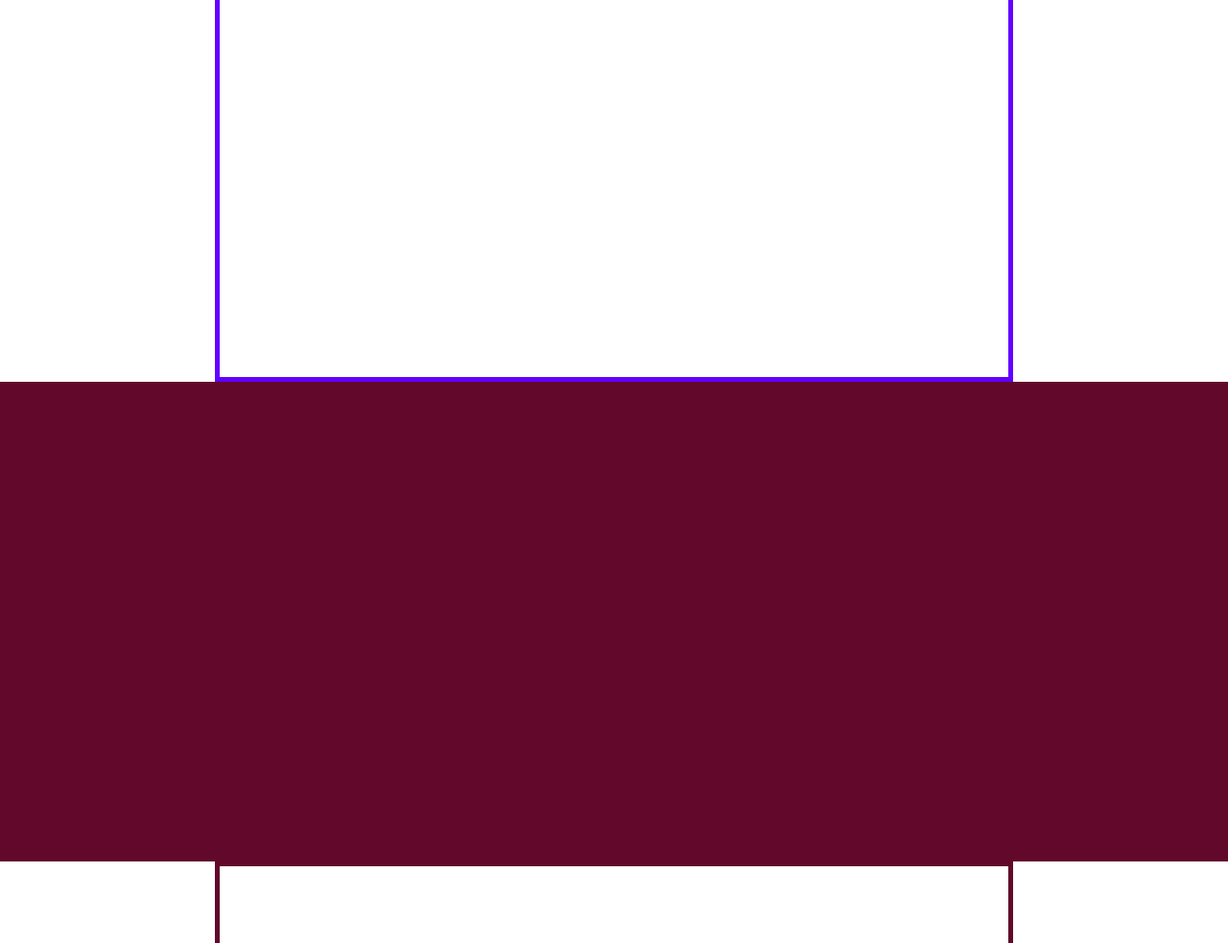
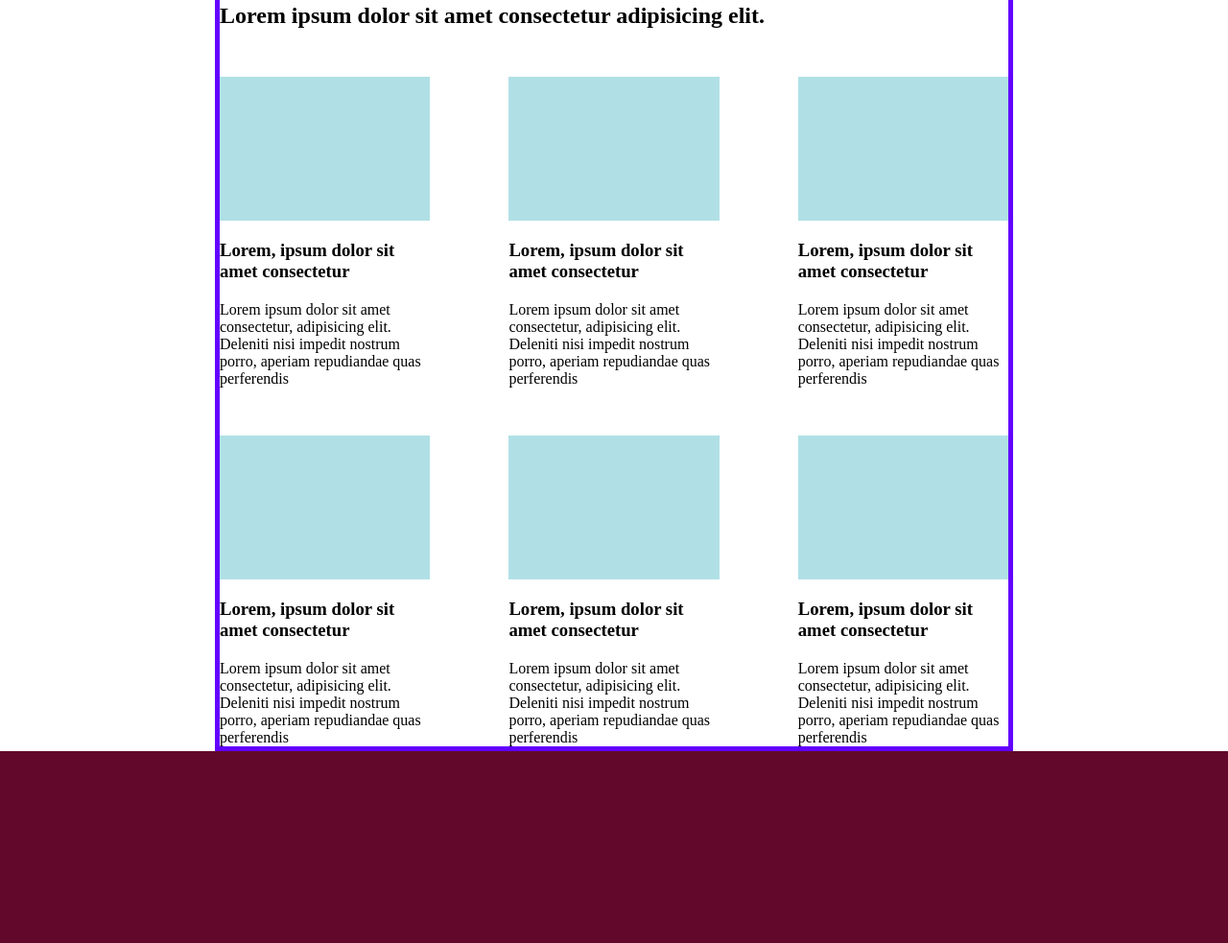
Before and after one commit to FloatIndex/htmlcss-dropbox, a plain HTML site: page index.html in a window 1280 px wide. Shown: the part 2862-3845 px from the top of the page at 96% size. Drawn offline with Linux system fonts and the light colour scheme.

Commit message:
layout section features

```diff
--- a/index.html
+++ b/index.html
@@ -73,15 +73,15 @@
                     <span></span>
                     <span></span>
 
-                    <div class="column" id="professional">
+                    <div class="column">
 
                     </div>
 
-                    <div class="column" id="standard">
+                    <div class="column middle">
 
                     </div>
 
-                    <div class="column" id="advanced">
+                    <div class="column">
 
                     </div>
                 </div>
@@ -121,8 +121,80 @@
         </section>
 
 
-        <section class="debug" id="features">
+        <section id="features">
             <div class="container">
+
+                <h2>Lorem ipsum dolor sit amet consectetur adipisicing elit.</h2>
+
+                <div class="row">
+                    <div class="column">
+                        <div class="img">
+
+                        </div>
+
+                        <div class="txt">
+                            <h3>Lorem, ipsum dolor sit amet consectetur</h3>
+                            <p>Lorem ipsum dolor sit amet consectetur, adipisicing elit. Deleniti nisi impedit nostrum porro, aperiam repudiandae quas perferendis</p>
+                        </div>
+                    </div>
+
+                    <div class="column middle">
+                        <div class="img">
+
+                        </div>
+
+                        <div class="txt">
+                            <h3>Lorem, ipsum dolor sit amet consectetur</h3>
+                            <p>Lorem ipsum dolor sit amet consectetur, adipisicing elit. Deleniti nisi impedit nostrum porro, aperiam repudiandae quas perferendis</p>
+                        </div>
+                    </div>
+
+                    <div class="column">
+                        <div class="img">
+
+                        </div>
+
+                        <div class="txt">
+                            <h3>Lorem, ipsum dolor sit amet consectetur</h3>
+                            <p>Lorem ipsum dolor sit amet consectetur, adipisicing elit. Deleniti nisi impedit nostrum porro, aperiam repudiandae quas perferendis</p>
+                        </div>
+                    </div>
+                </div>
+
+                <div class="row">
+                    <div class="column">
+                        <div class="img">
+
+                        </div>
+
+                        <div class="txt">
+                            <h3>Lorem, ipsum dolor sit amet consectetur</h3>
+                            <p>Lorem ipsum dolor sit amet consectetur, adipisicing elit. Deleniti nisi impedit nostrum porro, aperiam repudiandae quas perferendis</p>
+                        </div>
+                    </div>
+
+                    <div class="column middle">
+                        <div class="img">
+
+                        </div>
+
+                        <div class="txt">
+                            <h3>Lorem, ipsum dolor sit amet consectetur</h3>
+                            <p>Lorem ipsum dolor sit amet consectetur, adipisicing elit. Deleniti nisi impedit nostrum porro, aperiam repudiandae quas perferendis</p>
+                        </div>
+                    </div>
+
+                    <div class="column">
+                        <div class="img">
+
+                        </div>
+
+                        <div class="txt">
+                            <h3>Lorem, ipsum dolor sit amet consectetur</h3>
+                            <p>Lorem ipsum dolor sit amet consectetur, adipisicing elit. Deleniti nisi impedit nostrum porro, aperiam repudiandae quas perferendis</p>
+                        </div>
+                    </div>
+                </div>
 
             </div>
         </section>
--- a/style.css
+++ b/style.css
@@ -89,6 +89,10 @@ a {
     /* ****************** */
     #features .container {
         border-color: rgb(98, 0, 255);
+    }
+
+    #features .img {
+        background-color: powderblue;
     }
     /* ****************** */
     #clients {
@@ -203,7 +207,7 @@ main .container {
     float: left;
 }
 
-#standard {
+#plans .column.middle {
     margin: 0 10%;
 }
 
@@ -234,6 +238,31 @@ main .container {
     margin: 20px 0;
 }
 
+/* section features */
+#features .container {
+    padding-top: 100px;
+}
+
+#features .row {
+    margin-top: 50px;
+}
+
+#features .column {
+    width: calc(80% / 3);
+    float: left;
+}
+
+#features .column.middle {
+    margin: 0 10%;
+}
+
+#features .img {
+    height: 150px;
+}
+
+#features h3 {
+    margin: 20px 0;;
+}
 /* fine regole main */
 
 
```
